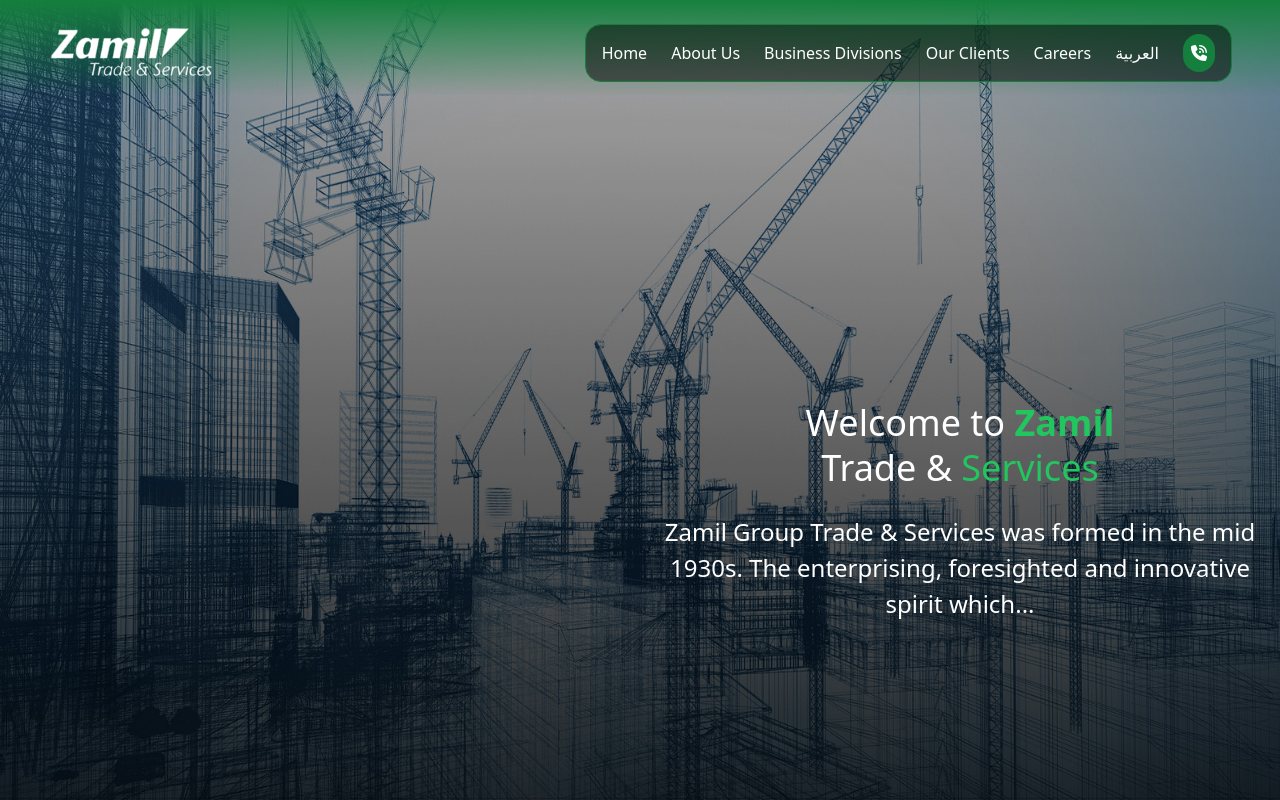
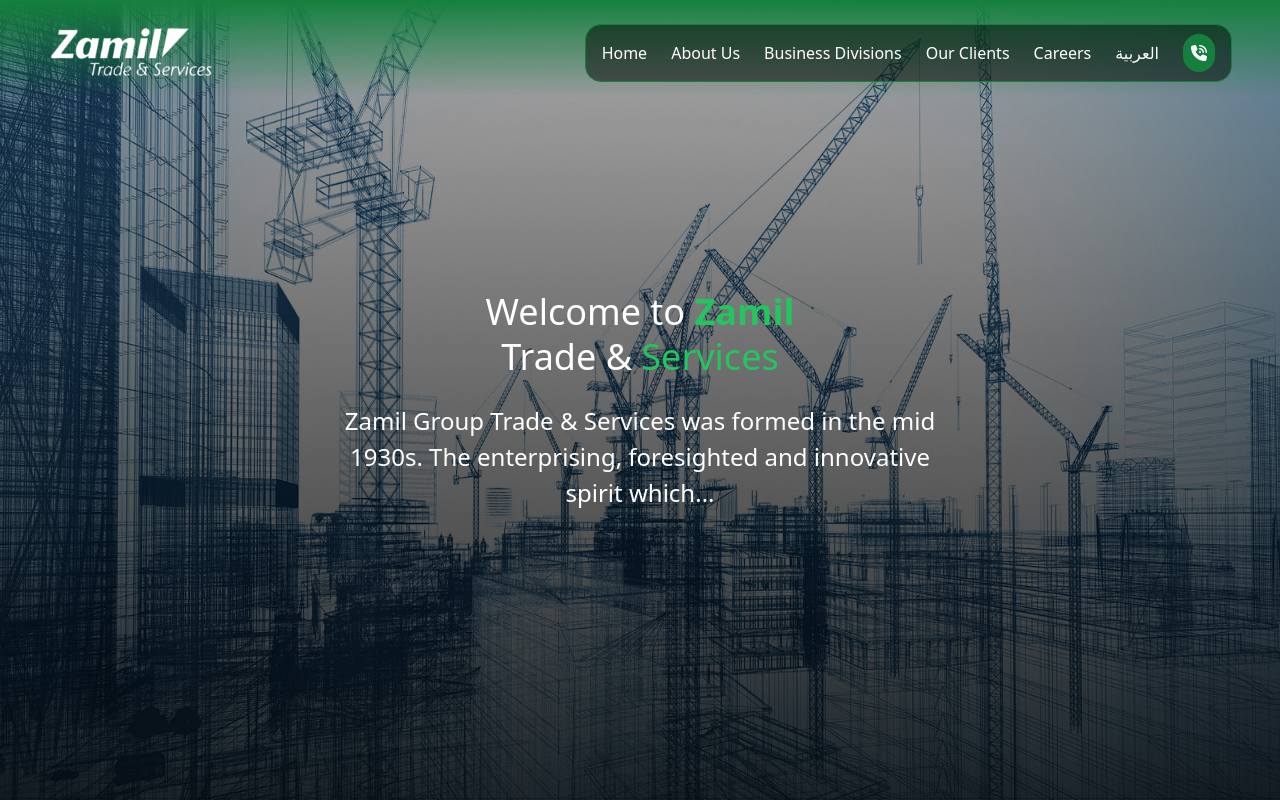
Before and after one commit to tenmayos/zamilts, a React (Vite) app: page / in a window 1280 px wide. Built offline with nearby package versions, Linux system fonts and the light colour scheme.

Commit message:
added transform-center class

```diff
--- a/src/styles/main.css
+++ b/src/styles/main.css
@@ -15,3 +15,7 @@ body {
 .shadowed:hover {
     box-shadow: 0px 0px 10px 0px green;
 }
+
+.transform-center {
+    transform: translate(-50%, -50%);
+}
```
